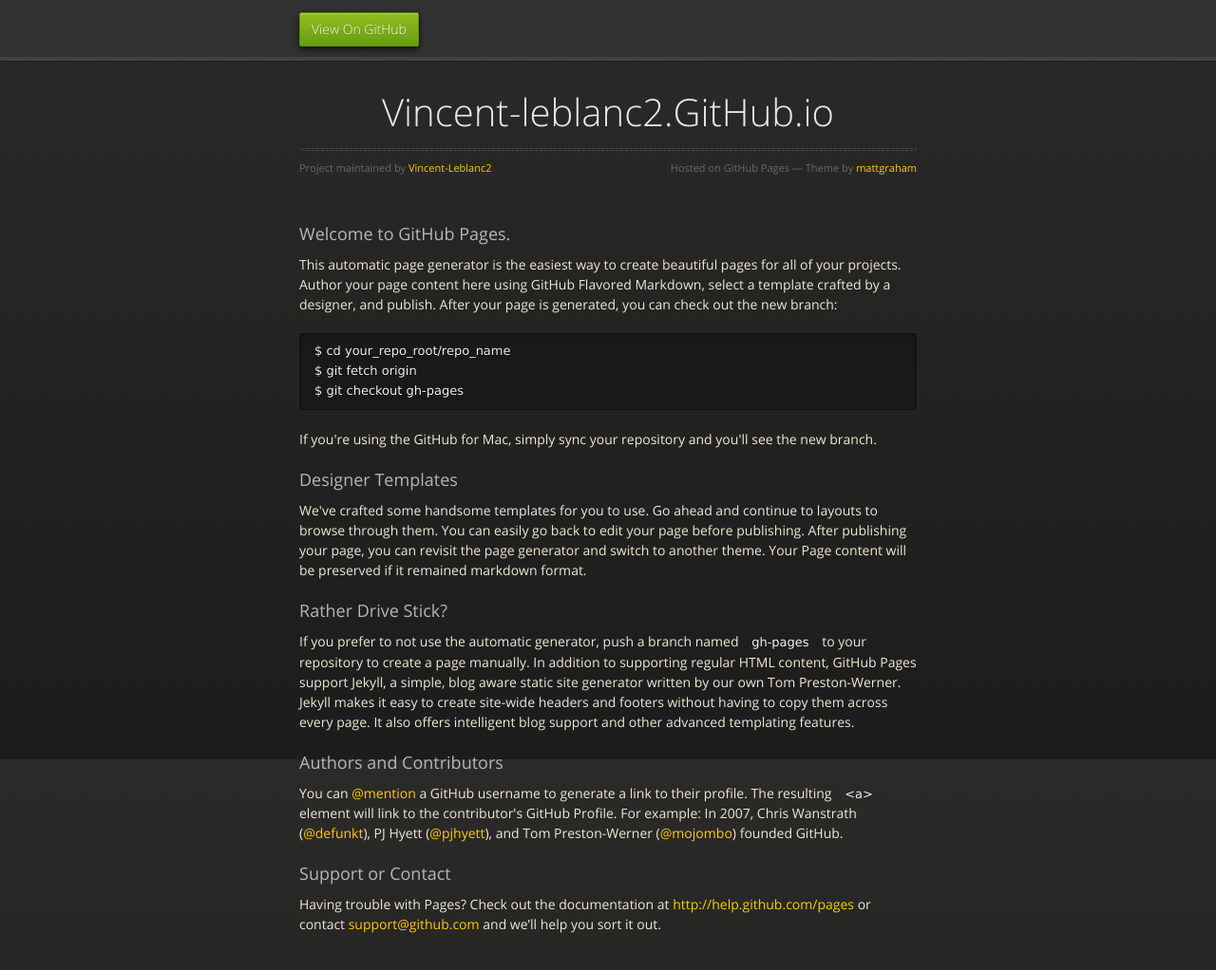
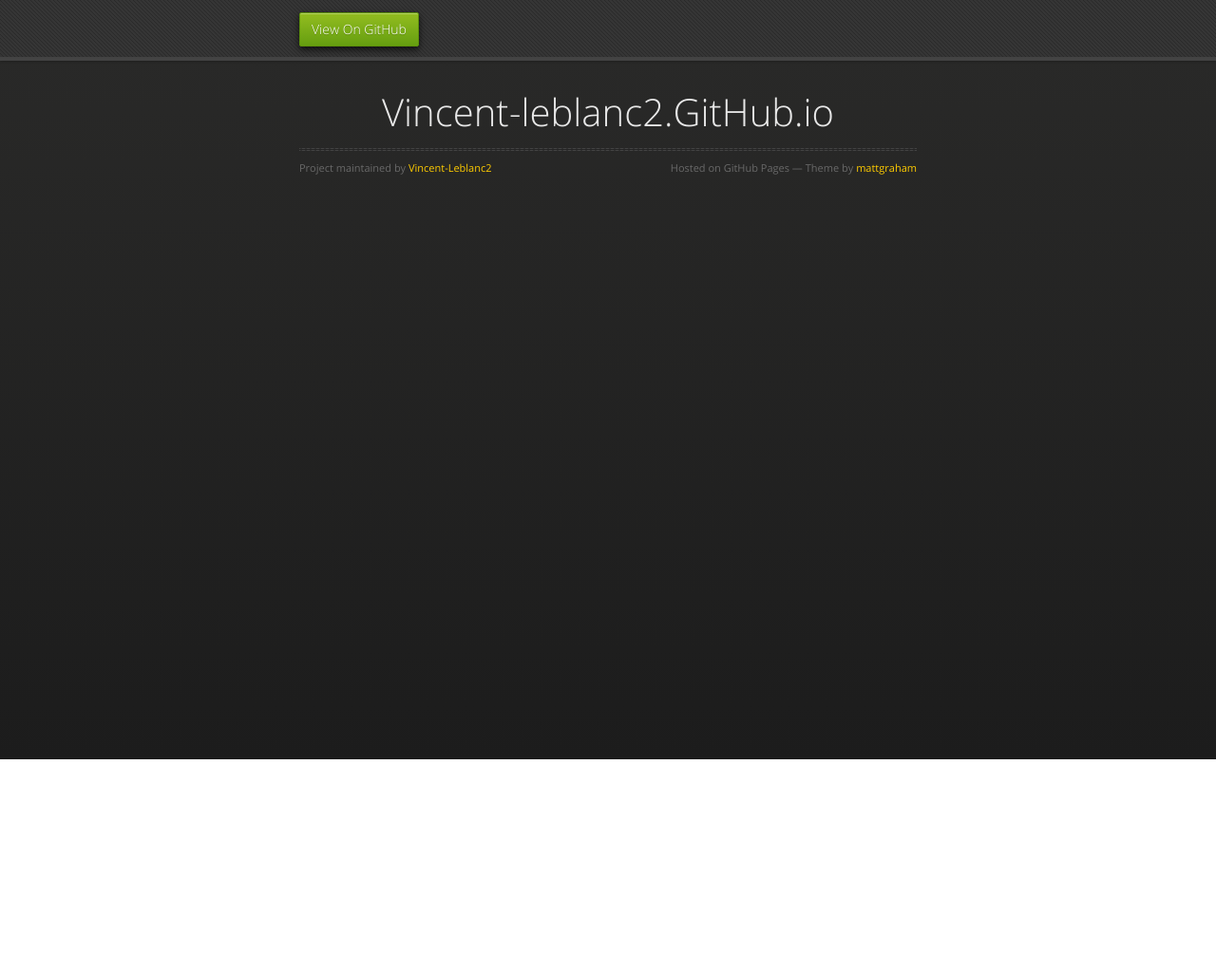
Before and after one commit to Vincent-Leblanc2/Vincent-Leblanc2.github.io, a plain HTML site: page index.html in a window 1280 px wide. Shown: the whole page at 95% size. After the commit the page ends 800 px from the top, so only its background shows below. Drawn offline with nearby package versions, Linux system fonts and the light colour scheme.

Commit message:
Update index.html

```diff
--- a/index.html
+++ b/index.html
@@ -3,7 +3,7 @@
   <head>
     <meta charset="utf-8">
     <meta http-equiv="X-UA-Compatible" content="chrome=1">
-    <title>Index</title>
+    <title>Vincent-leblanc2.GitHub.io by Vincent-Leblanc2</title>
     <link rel="stylesheet" href="stylesheets/styles.css">
     <link rel="stylesheet" href="stylesheets/pygment_trac.css">
     <script src="https://ajax.googleapis.com/ajax/libs/jquery/1.7.1/jquery.min.js"></script>
@@ -15,8 +15,8 @@
     <link rel="stylesheet" href="stylesheets/ie.css">
     <![endif]-->
     <meta name="viewport" content="width=device-width, initial-scale=1, user-scalable=no">
+  </head>
 
-  </head>
   <body>
       <div id="header">
         <nav>
@@ -34,38 +34,6 @@
           <span class="credits left">Project maintained by <a href="https://github.com/Vincent-Leblanc2">Vincent-Leblanc2</a></span>
           <span class="credits right">Hosted on GitHub Pages &mdash; Theme by <a href="https://twitter.com/michigangraham">mattgraham</a></span>
         </div>
-
-        <h3>
-<a id="welcome-to-github-pages" class="anchor" href="#welcome-to-github-pages" aria-hidden="true"><span class="octicon octicon-link"></span></a>Welcome to GitHub Pages.</h3>
-
-<p>This automatic page generator is the easiest way to create beautiful pages for all of your projects. Author your page content here using GitHub Flavored Markdown, select a template crafted by a designer, and publish. After your page is generated, you can check out the new branch:</p>
-
-<pre><code>$ cd your_repo_root/repo_name
-$ git fetch origin
-$ git checkout gh-pages
-</code></pre>
-
-<p>If you're using the GitHub for Mac, simply sync your repository and you'll see the new branch.</p>
-
-<h3>
-<a id="designer-templates" class="anchor" href="#designer-templates" aria-hidden="true"><span class="octicon octicon-link"></span></a>Designer Templates</h3>
-
-<p>We've crafted some handsome templates for you to use. Go ahead and continue to layouts to browse through them. You can easily go back to edit your page before publishing. After publishing your page, you can revisit the page generator and switch to another theme. Your Page content will be preserved if it remained markdown format.</p>
-
-<h3>
-<a id="rather-drive-stick" class="anchor" href="#rather-drive-stick" aria-hidden="true"><span class="octicon octicon-link"></span></a>Rather Drive Stick?</h3>
-
-<p>If you prefer to not use the automatic generator, push a branch named <code>gh-pages</code> to your repository to create a page manually. In addition to supporting regular HTML content, GitHub Pages support Jekyll, a simple, blog aware static site generator written by our own Tom Preston-Werner. Jekyll makes it easy to create site-wide headers and footers without having to copy them across every page. It also offers intelligent blog support and other advanced templating features.</p>
-
-<h3>
-<a id="authors-and-contributors" class="anchor" href="#authors-and-contributors" aria-hidden="true"><span class="octicon octicon-link"></span></a>Authors and Contributors</h3>
-
-<p>You can <a href="https://github.com/blog/821" class="user-mention">@mention</a> a GitHub username to generate a link to their profile. The resulting <code>&lt;a&gt;</code> element will link to the contributor's GitHub Profile. For example: In 2007, Chris Wanstrath (<a href="https://github.com/defunkt" class="user-mention">@defunkt</a>), PJ Hyett (<a href="https://github.com/pjhyett" class="user-mention">@pjhyett</a>), and Tom Preston-Werner (<a href="https://github.com/mojombo" class="user-mention">@mojombo</a>) founded GitHub.</p>
-
-<h3>
-<a id="support-or-contact" class="anchor" href="#support-or-contact" aria-hidden="true"><span class="octicon octicon-link"></span></a>Support or Contact</h3>
-
-<p>Having trouble with Pages? Check out the documentation at <a href="http://help.github.com/pages">http://help.github.com/pages</a> or contact <a href="mailto:support@github.com">support@github.com</a> and we’ll help you sort it out.</p>
       </section>
 
     </div>
```
